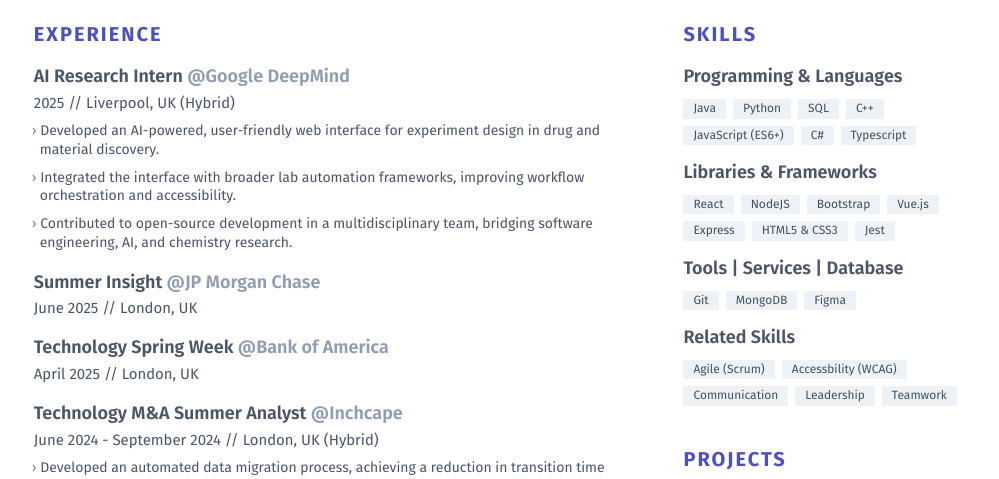
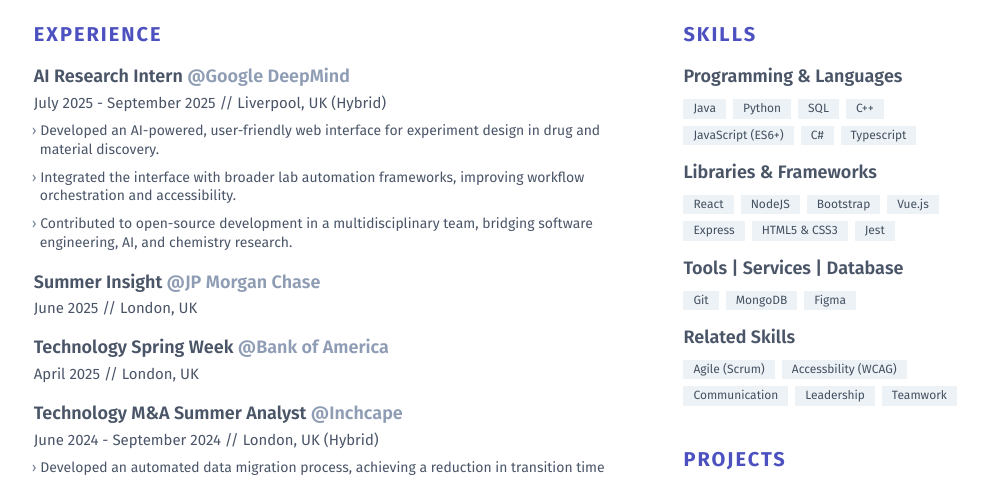
Before and after one commit to blessinguche/my_resume, a website: page docs/index.html in a window 1280 px wide. Shown: the part 243-722 px from the top of the page, without its empty margins (139-1138 px from the left). Drawn offline with nearby package versions, Linux system fonts and the light colour scheme; files that its build step writes are made by us from their sources.

Commit message:
Update work date range in index.html

```diff
--- a/docs/index.html
+++ b/docs/index.html
@@ -145,7 +145,7 @@
                     @Google DeepMind</span>
                 </h3>
                 <p id="work-date-location" class="leading-normal text-sm2 text-gray-700 mt-1">
-                  2025 // Liverpool, UK (Hybrid)
+                  July 2025 - September 2025 // Liverpool, UK (Hybrid)
                 </p>
               </header>
               <ul id="work-description-bullets" class>
```
